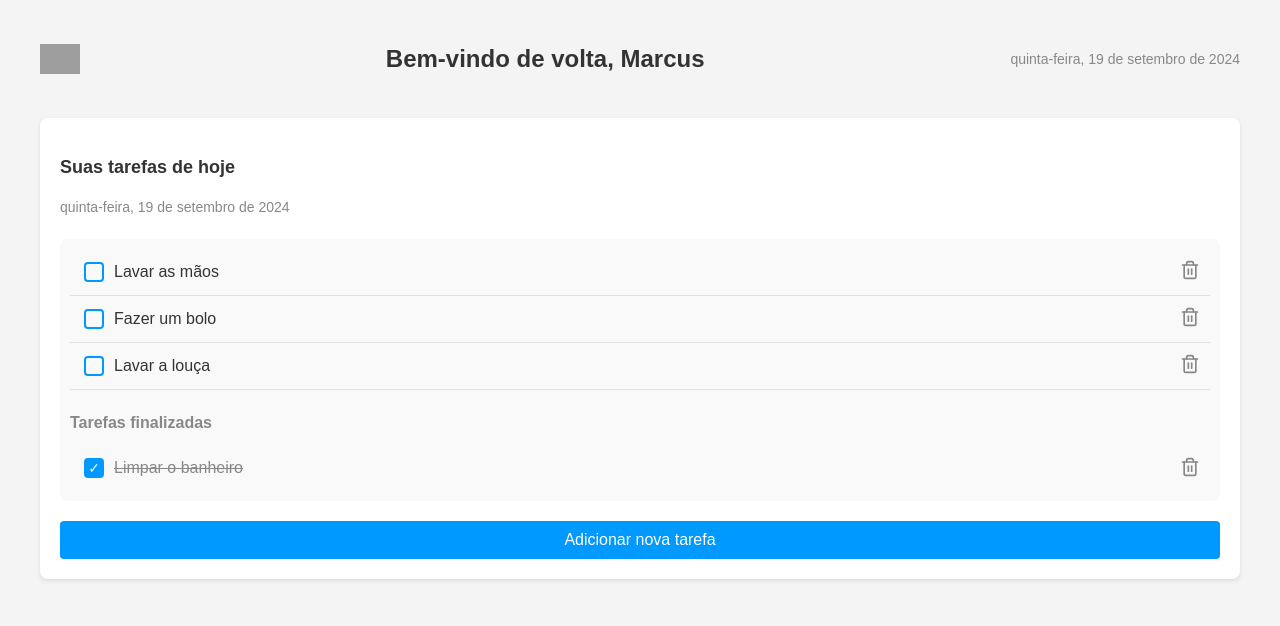
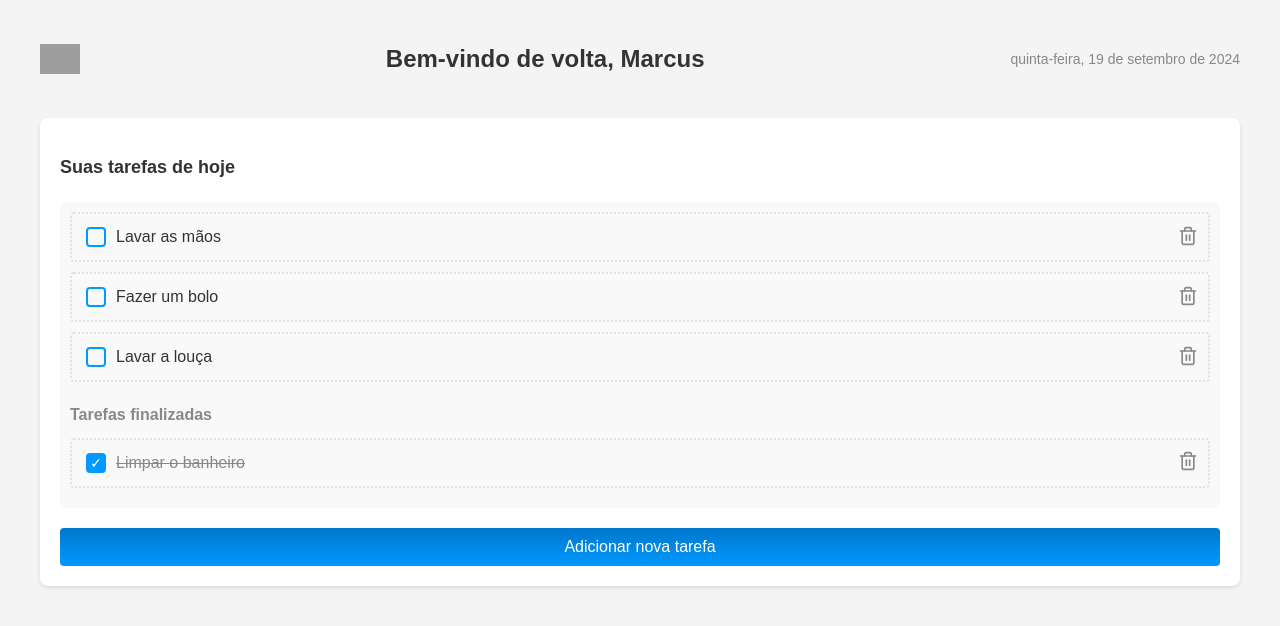
Before and after one commit to YeffersonSilva/FocalPoint, a Next.js app: page / in a window 1280 px wide. Shown: the top 626 px of the page. Built offline with nearby package versions, Linux system fonts and the light colour scheme; grey boxes are pictures that could not be loaded.

Commit message:
fix: Fix style error in the task list

```diff
--- a/src/components/TaskList.tsx
+++ b/src/components/TaskList.tsx
@@ -39,10 +39,7 @@ export default function TaskList() {
     }
   };
 
-  const formatDate = () => {
-    const options: Intl.DateTimeFormatOptions = { weekday: 'long', day: 'numeric', month: 'long', year: 'numeric' };
-    return new Date().toLocaleDateString('pt-BR', options);
-  };
+
 
   const activeTasks = tasks.filter(task => !task.completed);
   const completedTasks = tasks.filter(task => task.completed);
@@ -50,7 +47,7 @@ export default function TaskList() {
   return (
     <div className={styles.taskListContainer}>
       <h2 className={styles.heading}>Suas tarefas de hoje</h2>
-      <p className={styles.date}>{formatDate()}</p>
+
       <div className={styles.taskList}>
         {activeTasks.map(task => (
           <TaskItem
--- a/src/styles/TaskItem.module.scss
+++ b/src/styles/TaskItem.module.scss
@@ -2,10 +2,14 @@
   display: flex;
   align-items: center;
   padding: 10px;
-  border-bottom: 1px solid var(--border-color);
+  border: 2px dotted var(--border-color);
+  border-radius: 4px;
+  margin-bottom: 10px;
+  transition: all 0.3s ease;
 
-  &:last-child {
-    border-bottom: none;
+  &:hover {
+    border-style: solid;
+    background-color: #f0f0f0;
   }
 }
 
@@ -56,6 +60,7 @@
   width: 20px;
   height: 20px;
   color: #888;
+  transition: color 0.3s ease;
 
   &:hover {
     color: #ff4d4d;
--- a/src/styles/TaskList.module.scss
+++ b/src/styles/TaskList.module.scss
@@ -8,14 +8,8 @@
 
 .heading {
   font-size: 18px;
-  margin-bottom: 10px;
+  margin-bottom: 20px;
   color: var(--text-color);
-}
-
-.date {
-  font-size: 14px;
-  color: #888;
-  margin-bottom: 20px;
 }
 
 .taskList {
@@ -33,7 +27,7 @@
 }
 
 .addButton {
-  background-color: var(--primary-color);
+  background: linear-gradient(to bottom, var(--primary-color-dark), var(--primary-color));
   color: white;
   border: none;
   border-radius: 4px;
@@ -41,12 +35,9 @@
   font-size: 16px;
   cursor: pointer;
   width: 100%;
-  transition: background-color 0.3s;
+  transition: background 0.3s;
 
   &:hover {
-    $primary-color: #3498db; // Define tu color aquí
-
-background-color: darken($primary-color, 10%);
-
+    background: linear-gradient(to bottom, var(--primary-color), var(--primary-color-light));
   }
 }
```
